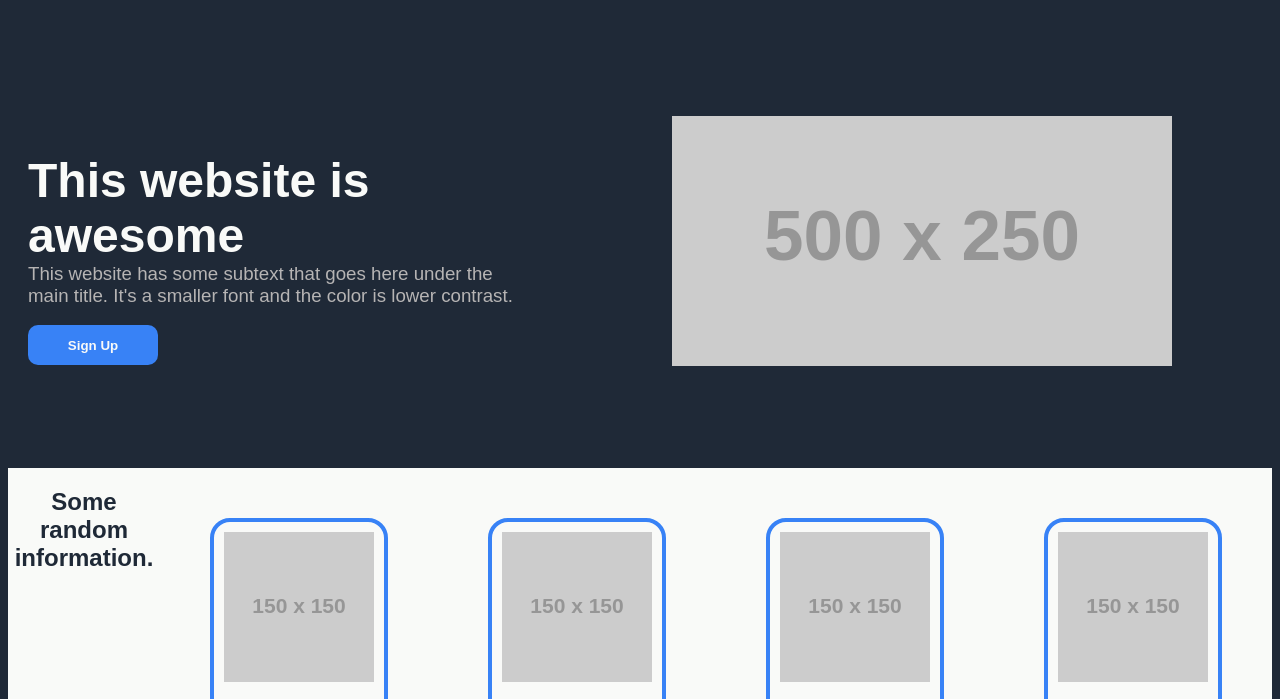
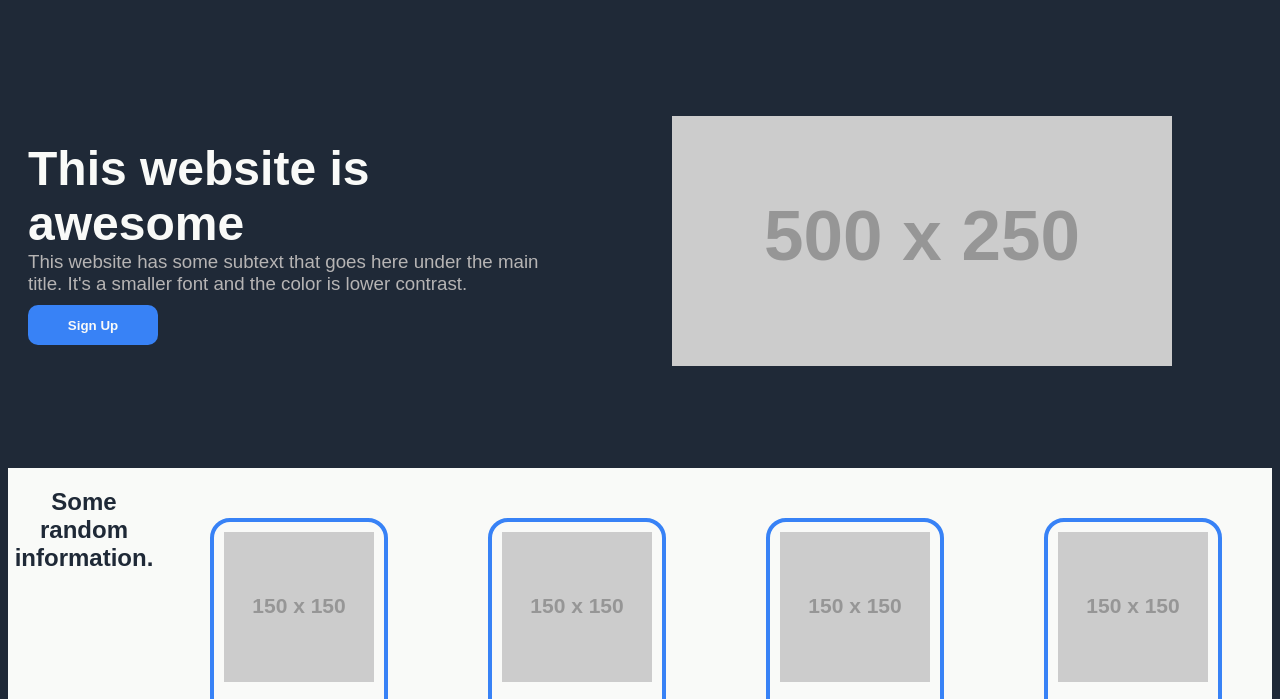
Before and after one commit to billyndroid/landing-page, a plain HTML site: page index.html in a window 1280 px wide. Shown: the part 98-797 px from the top of the page. Drawn offline with Linux system fonts and the light colour scheme; placeholder pictures from the web are drawn by us.

Commit message:
Update style.css

```diff
--- a/style.css
+++ b/style.css
@@ -56,7 +56,6 @@ li {
 /* text and button section */
 .heroContainer {
     height: auto;
-    width: 90%;
     text-align: left;
     padding: 20px;
     display: flex;
@@ -68,10 +67,12 @@ h1 {
     text-align: left;
     font-size: 48px;
     margin-bottom: 0%;
+    margin-top: 0%;
     font-weight: 600;
 }
 h3 {
     margin-top: 0%;
+    margin-bottom: 2%;
     font-weight: 400;
     color: #b6b4b4;
 }
```
